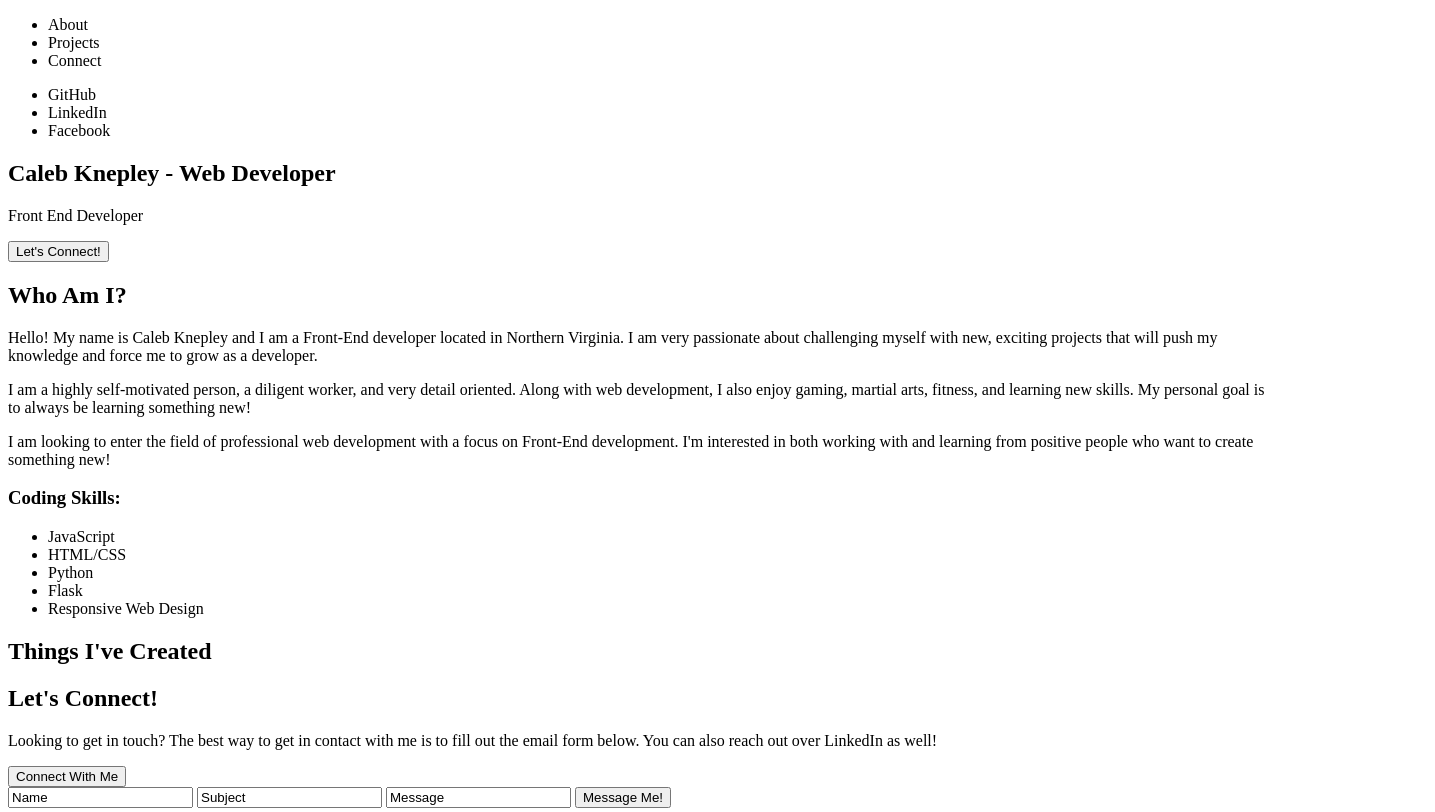
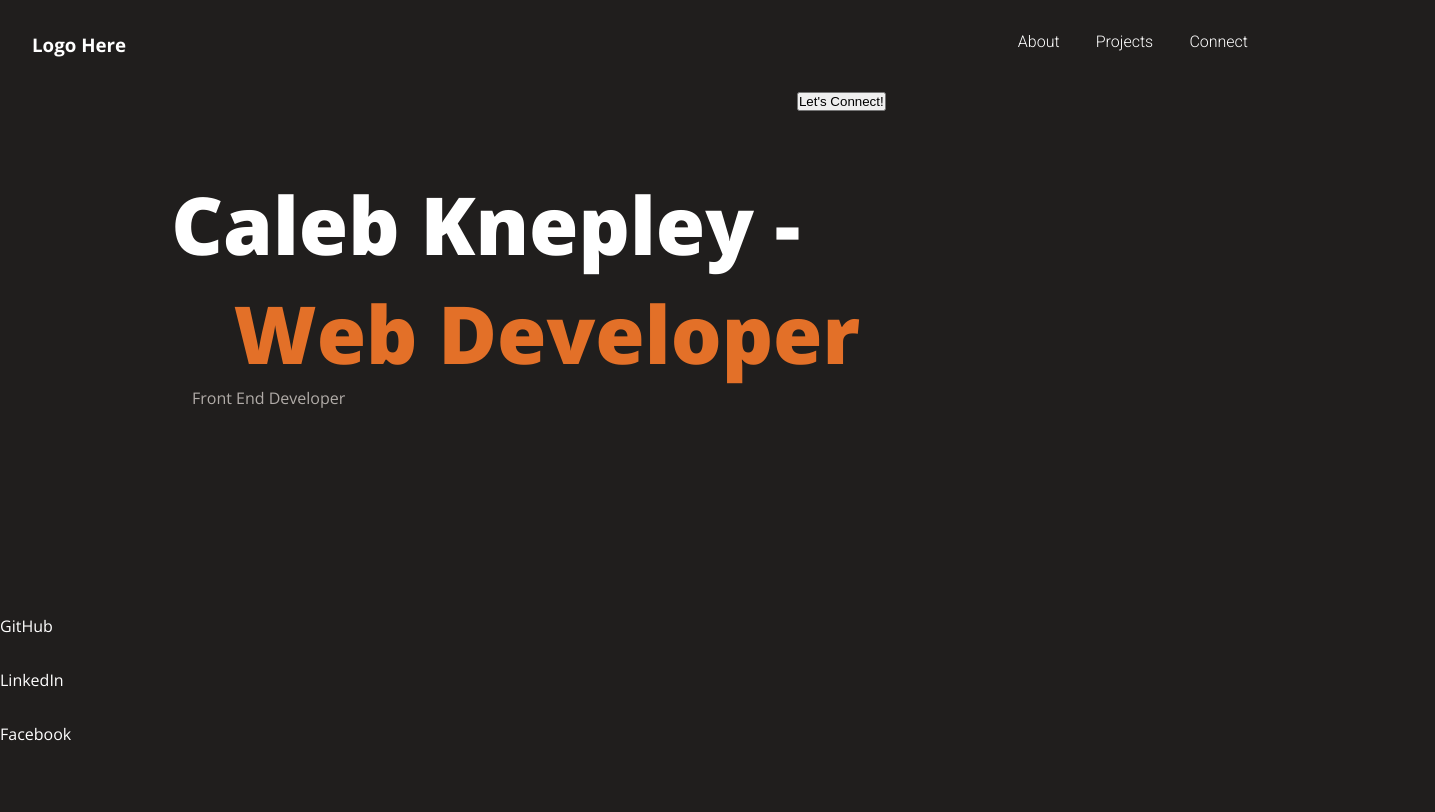
Before and after one commit to Pjcodes97/Portfolio_Website, a plain HTML site: page index.html in a window 1280 px wide. Shown: the top 812 px of the page, 1435 px wide, since content can reach past the window. Drawn offline with nearby package versions, Linux system fonts and the light colour scheme.

Commit message:
add css style

```diff
--- a/index.html
+++ b/index.html
@@ -6,10 +6,15 @@
     <meta name="viewport" content="width=device-width, initial-scale=1.0">
     <title>CK - Front End Developer</title>
     <link rel="stylesheet" href="resources/style.css">
+    <link rel="preconnect" href="https://fonts.googleapis.com">
+    <link rel="preconnect" href="https://fonts.gstatic.com" crossorigin>
+    <link href="https://fonts.googleapis.com/css2?family=Open+Sans:ital,wght@0,300;0,400;0,500;0,700;0,800;1,400;1,500;1,800&family=Roboto:wght@300;400;500;700;900&display=swap" rel="stylesheet">
 </head>
 <body>
     <header>
-        <div class="logo"></div>
+        <div class="logo">
+            <h3>Logo Here</h3>
+        </div>
         <nav id="pages">
             <ul>
                 <li class="navbutton"><a>About</a></li>
@@ -25,10 +30,11 @@
             <li class="ext-button"><a>Facebook</a></li>
         </ul>
     </div>
-    <section id="Landing">
+    <main>
+        <section id="landing">
             <div class="text-container">
-            <h1>Caleb Knepley - Web Developer</h1>
-            <p>Front End Developer</p>
+                <h1>Caleb Knepley -<br>&nbsp;&nbsp;&nbsp;<span>Web Developer</span></h1>
+                <p>&nbsp;&nbsp;&nbsp;&nbsp;&nbsp;Front End Developer</p>
             </div>
             <div class="button">
                 <button type="button">Let's Connect!</button>
@@ -55,7 +61,7 @@
                 <li>Responsive Web Design</li>
                 </ul>
             </div>
-         <div class="img-container"></div>
+            <div class="img-container"><p>Image Here</p></div>
         </section>
         <section id="portfolio">
             <h2>Things I've Created</h2>
@@ -70,21 +76,15 @@
                 fill out the email form below. You can also reach out over LinkedIn as well!
             </p>
             <button type="button">Connect With Me</button>
-        <form action="mailto:c66kneps@gmail.com" method="post" enctype="text/plain" required>
-            <label for="name"></label>
-            <input type="text" id="name" name="name" value="Name">
-            <label for="subject"></label>
-            <input type="text" id="subject" name="subject" value="Subject" required>
-            <label for="message"></label>
-            <input type="textarea" id="message" name="message" value="Message" required>
+            <form action="mailto:c66kneps@gmail.com" method="post" enctype="multipart/form-data">
+                <textarea id="message" name="message" rows="5" cols="40" required>Message</textarea>
                 <input type="submit" value="Message Me!">
-
             </form>
         </section>
         <footer>
             <p>Created by Caleb Knepley</p>
         </footer>
-
+    </main>
     <script src="script.js"></script>
 </body>
 </html>
--- a/resources/style.css
+++ b/resources/style.css
@@ -0,0 +1,95 @@
+* {
+    padding: 0;
+    margin: 0;
+    box-sizing: border-box;
+}
+
+html, body {
+    font-size: 16px;
+    font-family: 'Open Sans', sans-serif;
+    background-color: #201E1D;
+    color: white;
+    max-height: 100%;
+}
+
+/* Header Section */
+
+header {
+    display: flex;
+    justify-content: space-between;
+    margin: 1rem;
+    position: sticky;
+    z-index: 1;
+}
+
+#pages ul {
+    list-style-type: none;
+}
+
+.logo {
+    margin: 1rem;
+}
+
+.navbutton {
+    display: inline-block;
+    margin: 1rem;
+    font-family: 'Roboto', sans-serif;
+    font-weight: 300;
+}
+
+/* Media Links Section*/
+
+.sidebar {
+    display: flex;
+    flex-direction: column-reverse;
+    position: fixed;
+    height: 100vh;
+    width: 6.25rem;
+    z-index: 1;
+}
+
+#ext-links {
+    margin-bottom: 7rem;
+}
+
+.ext-button {
+    margin-bottom: 2rem;
+}
+
+
+
+
+/* MAIN CONTENT */
+
+main {
+    position: relative;
+    left: 6.25rem;
+    margin: 0.5rem;
+}
+
+/* Landing Section */
+
+#landing {
+    height: 100vh;
+    display:flex;
+    justify-content: flex-start;
+}
+
+.text-container {
+    position: relative;
+    left: 5%;
+    top: 10%;
+}
+
+.text-container h1 {
+    font-size: 5rem;
+    font-weight:900;
+}
+
+.text-container h1 span {
+    color:#E37028;
+}
+
+.text-container p {
+    color: #B1ACA8;
+}
```
Lines whose indentation alone changed are shown as unchanged.
